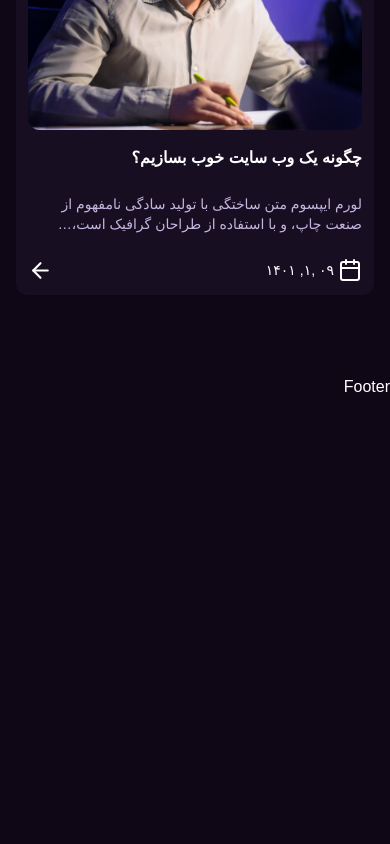
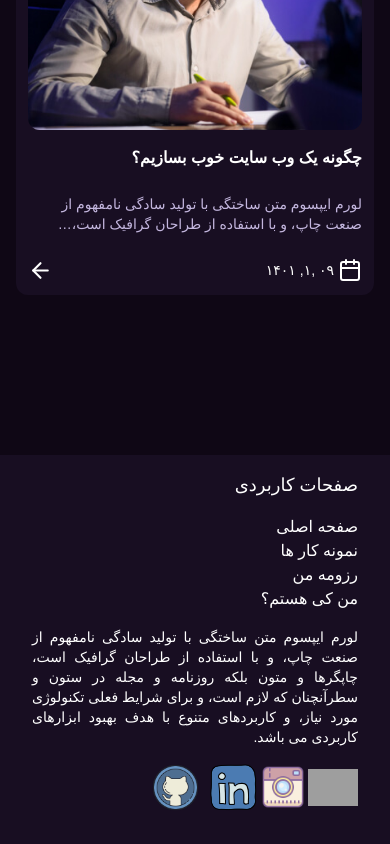
Before and after one commit to matinsekhavat/portfolio, a Next.js app: page / in a window 390 px wide. Shown: the part 7030-7874 px from the top of the page. Before the commit the page ends 7429 px from the top, so only its background shows below. Built offline with nearby package versions, Linux system fonts and the light colour scheme; grey boxes are pictures that could not be loaded; a web font is replaced by a local one.

Commit message:
make first footer col repsonsive in mobile

```diff
--- a/app/_components/Footer.tsx
+++ b/app/_components/Footer.tsx
@@ -1,5 +1,83 @@
+import Image from "next/image";
+import Link from "next/link";
+type ImageProps = {
+  alt: string;
+  src: string;
+  width: number;
+  height: number;
+};
+
+const socialMedias: ImageProps[] = [
+  {
+    alt: "Telegram Matin-Sekhavat",
+    height: 50,
+    width: 50,
+    src: "/social-medias/telegram-logo.png",
+  },
+  {
+    alt: "instagaram Matin-Sekhavat",
+    height: 50,
+    width: 50,
+    src: "/social-medias/instagram-logo-2.png",
+  },
+  {
+    alt: "Linkedin Matin-Sekhavat",
+    height: 50,
+    width: 50,
+    src: "/social-medias/linkedin-logo.png",
+  },
+  {
+    alt: "github Matin-Sekhavat",
+    height: 70,
+    width: 65,
+    src: "/social-medias/github-logo-1.png",
+  },
+];
 function Footer() {
-  return <div>Footer</div>;
+  return (
+    <div className="my-20">
+      {/* Wrapper  */}
+      <div className=" grid sm:grid-cols-2 h-[268px]">
+        <div
+          id="col-1 "
+          className="p-8 bg-primary-850 py-4 grid sm:grid-cols-[200px_1.5fr] gap-4"
+        >
+          <div className="" id="accessLink">
+            <p className=" mb-4 text-lg ">صفحات کاربردی</p>
+            <ul>
+              <li>صفحه اصلی</li>
+              <li>نمونه کار ها</li>
+              <li>رزومه من</li>
+              <li>من کی هستم؟</li>
+            </ul>
+          </div>
+          <div>
+            {/* Footer desc */}
+            <p className="text-sm sm:text-base text-justify">
+              لورم ایپسوم متن ساختگی با تولید سادگی نامفهوم از صنعت چاپ، و با
+              استفاده از طراحان گرافیک است، چاپگرها و متون بلکه روزنامه و مجله
+              در ستون و سطرآنچنان که لازم است، و برای شرایط فعلی تکنولوژی مورد
+              نیاز، و کاربردهای متنوع با هدف بهبود ابزارهای کاربردی می باشد.
+            </p>
+            {/* Social Medias */}
+            <div className="flex items-center my-2">
+              {socialMedias.map((item) => (
+                <Link href="/" key={item.alt}>
+                  <Image
+                    alt={item.alt}
+                    width={item.width}
+                    height={item.height}
+                    src={item.src}
+                  />
+                </Link>
+              ))}
+            </div>
+          </div>
+        </div>
+        <div id="col-2" className="bg-accent-900"></div>
+      </div>
+    </div>
+  );
 }
 
 export default Footer;
```
